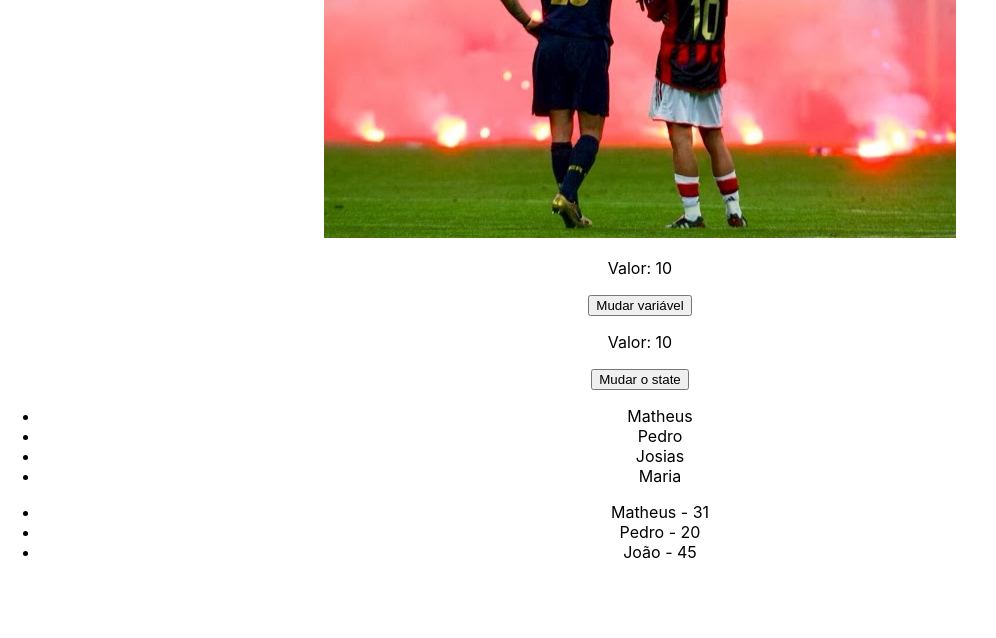
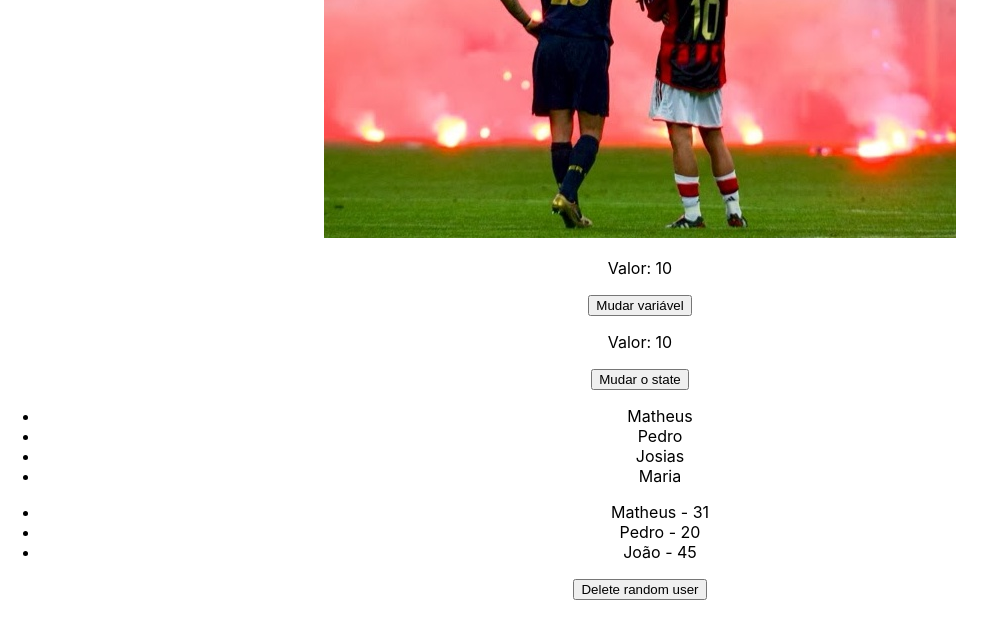
Before and after one commit to santiagvs/LearningReact, a React (Create React App) app in the folder avancado/: page / in a window 1280 px wide. Shown: the part 930-1568 px from the top of the page, without its empty margins (0-996 px from the left). Built offline with nearby package versions, Linux system fonts and the light colour scheme.

Commit message:
feat: learning previous state hooks

```diff
--- a/avancado/src/components/ListRender.js
+++ b/avancado/src/components/ListRender.js
@@ -3,11 +3,20 @@
 const ListRender = () => {
   const [list] = useState(['Matheus', 'Pedro', 'Josias', 'Maria'])
 
-  const [users] = useState([
+  const [users, setUsers] = useState([
     {id: 1, name: 'Matheus', age: 31},
-    {id: 232324, name: 'Pedro', age: 20},
-    {id: 120, name: 'João', age: 45}
+    {id: 2, name: 'Pedro', age: 20},
+    {id: 3, name: 'João', age: 45}
   ])
+
+  const deleteRandom = () => {
+    const randomNumber = Math.floor(Math.random() * 4)
+
+    setUsers((prevUsers) => {
+      return prevUsers.filter((user) => randomNumber !== user.id)
+    })
+  }
+
   return (
     <div>
       <ul>
@@ -22,6 +31,7 @@
           </li>
         ))}
       </ul>
+      <button onClick={deleteRandom}>Delete random user</button>
     </div>
   )
 }
```
